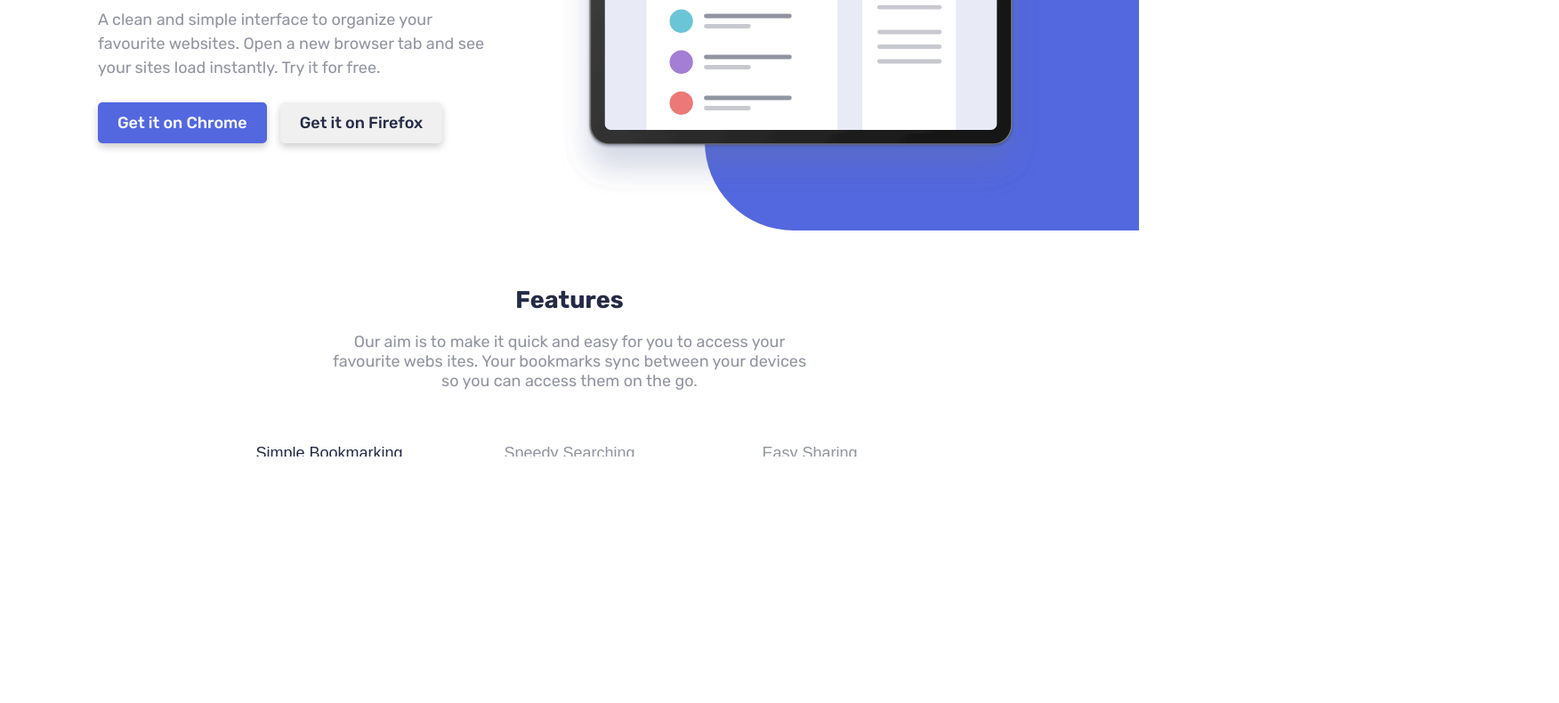
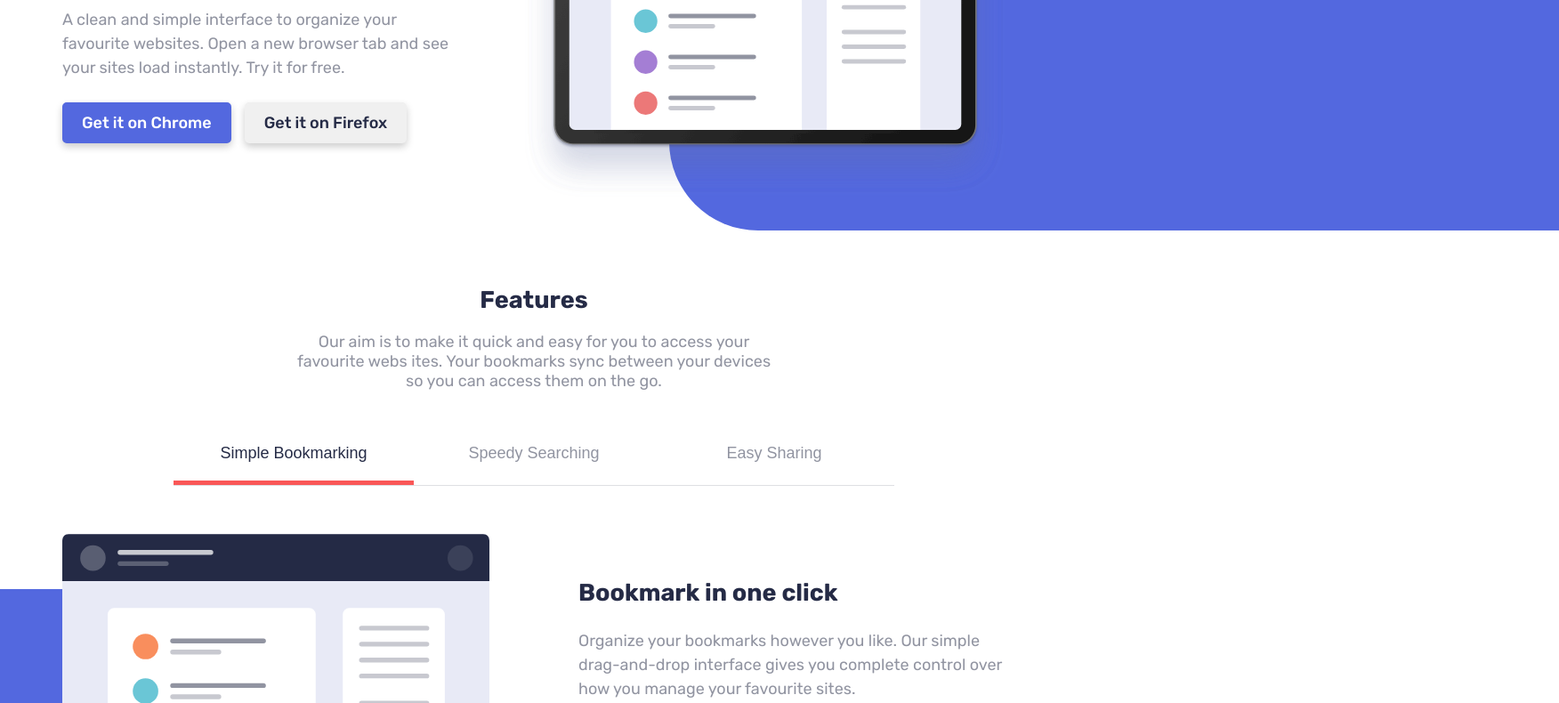
Before and after one commit to BT453567/Bookmark-landing-page, a plain HTML site: page index.html in a window 1280 px wide. Shown: the part 287-1077 px from the top of the page at 89% size, 1752 px wide, since content can reach past the window. Before the commit the page ends 800 px from the top, so only its background shows below. Drawn offline with Linux system fonts and the light colour scheme.

Commit message:
Update styles.css

```diff
--- a/css/styles.css
+++ b/css/styles.css
@@ -20,7 +20,6 @@
 
 html {
     box-sizing: border-box;
-    overflow-x: hidden;
 }
 
 *,
@@ -35,12 +34,7 @@ body {
     font-family: "Rubik", sans-serif;
     font-weight: 400;
     color: var(--grayish-blue);
-    display: flex;
-    flex-direction: column;
-    align-items: center;
     overflow-x: hidden;
-    height: 100vh;
-    width: 100vw;
 }
 
 /* Utility classes */
```
